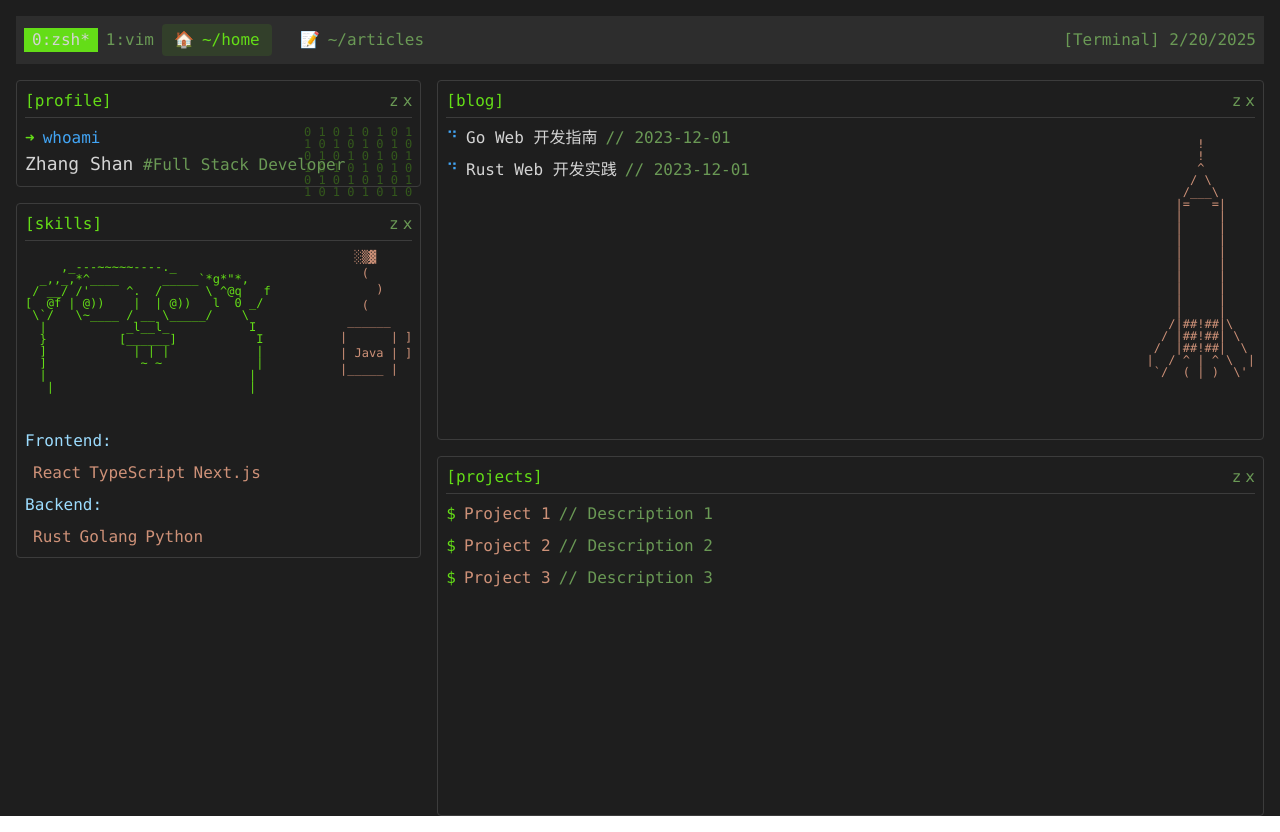
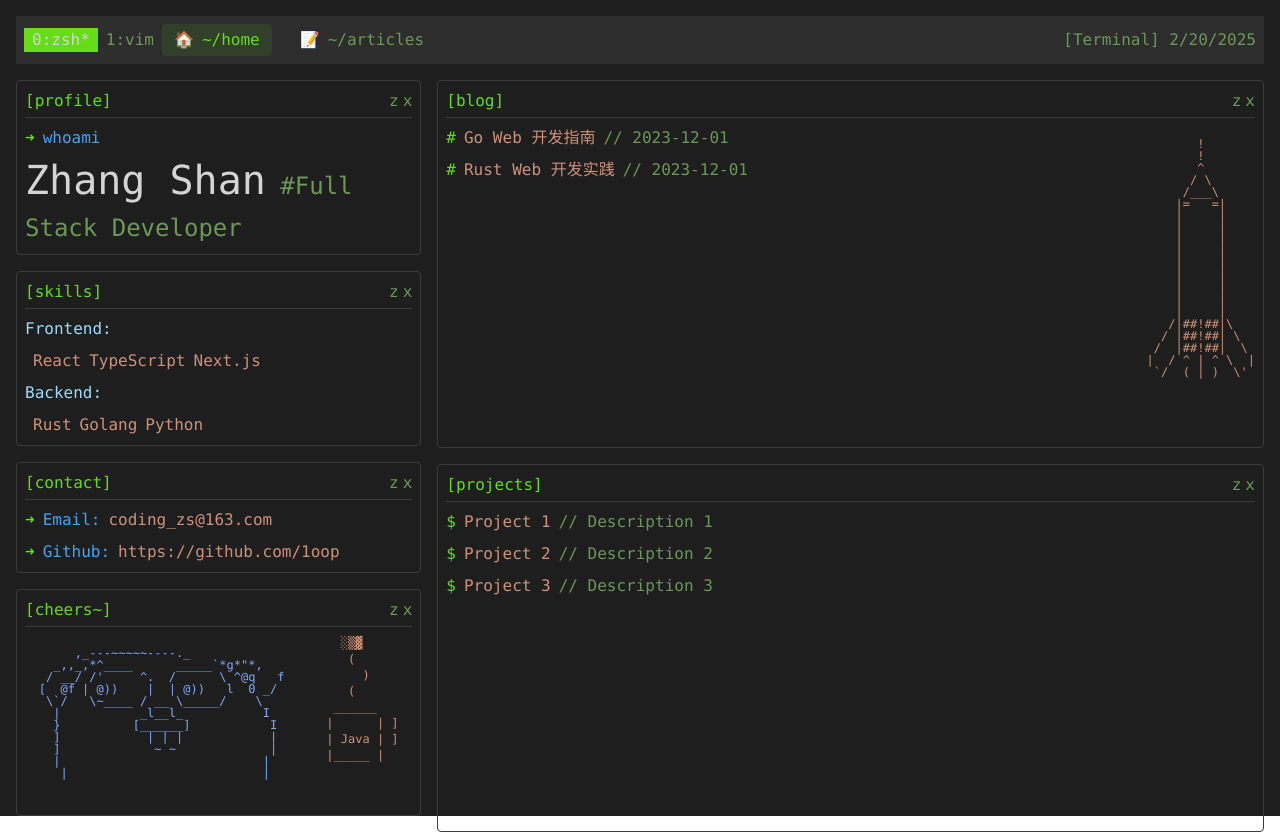
Before and after one commit to 1oop/1oop.github.io, a Next.js app: page / in a window 1280 px wide. Built offline with nearby package versions, Linux system fonts and the light colour scheme.

Commit message:
add cheers

```diff
--- a/app/page.tsx
+++ b/app/page.tsx
@@ -1,54 +1,84 @@
-import Link from 'next/link';
-import TmuxPane, { TmuxLayout } from '../components/TmuxLayout';
-import { getArticleMetas } from '@/utils/articles';
-import { ComputerArt, GopherArt, RocketArt } from '@/components/AsciiArt';
-import { MatrixRain, LoadingSpinner, CoffeeSteam } from '@/components/AnimatedAscii';
-import { SkillTag } from '@/components/SkillTag';
+import Link from "next/link";
+import TmuxPane, { TmuxLayout } from "../components/TmuxLayout";
+import { getArticleMetas } from "@/utils/articles";
+import { GopherArt, RocketArt } from "@/components/AsciiArt";
+import { CoffeeSteam } from "@/components/AnimatedAscii";
+import { SkillTag } from "@/components/SkillTag";
 
 export default async function Home() {
   const articles = await getArticleMetas();
-  const frontendSkills = ['React', 'TypeScript', 'Next.js'];
-  const backendSkills = ['Rust', 'Golang', 'Python'];
+  const frontendSkills = ["React", "TypeScript", "Next.js"];
+  const backendSkills = ["Rust", "Golang", "Python"];
 
   return (
     <TmuxLayout>
       <div className="grid grid-cols-12 gap-4 h-[calc(100vh-80px)]">
         {/* 左侧面板 - 个人信息和技能 */}
         <div className="col-span-12 md:col-span-4 space-y-4">
+
+          {/* 个人信息 */}
           <TmuxPane title="profile">
             <div className="text-[#d4d4d4] space-y-2 relative">
-              <MatrixRain className="absolute top-0 right-0" />
               <div className="relative">
                 <div className="flex gap-2">
                   <span className="text-[#64dd17]">➜</span>
                   <span className="text-[#42a5f5]">whoami</span>
                 </div>
                 <div>
-                  <span className="text-lg">Zhang Shan</span>
-                  <span className="text-[#6a9955]">  #Full Stack Developer</span>
+                  <span className="text-[2.5em]">Zhang Shan</span>
+                  <span className="text-[#6a9955] text-[1.5em]">
+                    {" "}
+                    #Full Stack Developer
+                  </span>
                 </div>
               </div>
             </div>
           </TmuxPane>
 
+          {/* 技能 */}
           <TmuxPane title="skills">
             <div className="space-y-2">
-              <div className="flex justify-between">
-                <GopherArt className="mb-4 hidden md:block" />
-                <CoffeeSteam className="hidden md:block" />
-              </div>
               <div className="text-[#9cdcfe]">Frontend:</div>
               <div className="ml-2 flex flex-wrap gap-2">
-                {frontendSkills.map(skill => (
+                {frontendSkills.map((skill) => (
                   <SkillTag key={skill} name={skill} />
                 ))}
               </div>
               <div className="text-[#9cdcfe]">Backend:</div>
               <div className="ml-2 flex flex-wrap gap-2">
-                {backendSkills.map(skill => (
+                {backendSkills.map((skill) => (
                   <SkillTag key={skill} name={skill} />
                 ))}
               </div>
+            </div>
+          </TmuxPane>
+
+          {/* 联系方式 */}
+          <TmuxPane title="contact">
+            <div className="space-y-2">
+              <div className="flex items-center gap-2">
+                <span className="text-[#64dd17]">➜</span>
+                <span className="text-[#42a5f5]">Email:</span>
+                <span className="text-[#ce9178] hover:text-[#64dd17]">coding_zs@163.com</span>
+              </div>
+              <div className="flex items-center gap-2">
+                <span className="text-[#64dd17]">➜</span>
+                <span className="text-[#42a5f5]">Github:</span>
+                <Link
+                  href="https://github.com/1oop"
+                  className="text-[#ce9178] hover:text-[#64dd17]"
+                >
+                  <span>https://github.com/1oop</span>
+                </Link>
+              </div>
+            </div>
+          </TmuxPane>
+
+          {/* 干杯！ */}
+          <TmuxPane title="cheers~">
+            <div className="flex justify-around">
+              <GopherArt className="mb-4 hidden md:block" />
+              <CoffeeSteam className="hidden md:block" />
             </div>
           </TmuxPane>
         </div>
@@ -65,9 +95,11 @@ export default async function Home() {
                       href={`/articles/${article.slug}`}
                       className="flex items-center gap-2 hover:text-[#64dd17]"
                     >
-                      <LoadingSpinner />
-                      <span>{article.title}</span>
-                      <span className="text-[#6a9955]">{"//"} {article.date}</span>
+                      <span className="text-[#64dd17]">#</span>
+                      <span className="text-[#ce9178]">{article.title}</span>
+                      <span className="text-[#6a9955]">
+                        {"//"} {article.date}
+                      </span>
                     </Link>
                   ))}
                   {articles.length > 3 && (
@@ -91,7 +123,9 @@ export default async function Home() {
                 <div key={i} className="flex items-center gap-2">
                   <span className="text-[#64dd17]">$</span>
                   <span className="text-[#ce9178]">Project {i}</span>
-                  <span className="text-[#6a9955]">{"//"} Description {i}</span>
+                  <span className="text-[#6a9955]">
+                    {"//"} Description {i}
+                  </span>
                 </div>
               ))}
             </div>
--- a/components/AnimatedAscii.tsx
+++ b/components/AnimatedAscii.tsx
@@ -5,40 +5,17 @@ interface AnimatedAsciiProps {
   className?: string;
 }
 
-export const MatrixRain: React.FC<AnimatedAsciiProps> = ({ className }) => {
-  const [frame, setFrame] = useState(0);
-  const matrix = "10".split('');
-
-  useEffect(() => {
-    const timer = setInterval(() => {
-      setFrame(f => (f + 1) % 10);
-    }, 200);
-    return () => clearInterval(timer);
-  }, []);
-
-  return (
-    <pre className={`text-[#64dd17] text-xs leading-none opacity-30 ${className}`}>
-      {Array(6).fill(0).map((_, i) => (
-        <div key={i}>
-          {Array(8).fill(0).map((_, j) =>
-            matrix[(i + j + frame) % matrix.length]
-          ).join(' ')}
-        </div>
-      ))}
-    </pre>
-  );
-};
 
 export const LoadingSpinner: React.FC<AnimatedAsciiProps> = ({ className }) => {
   const [frame, setFrame] = useState(0);
-  const frames = ['⠋', '⠙', '⠹', '⠸', '⠼', '⠴', '⠦', '⠧', '⠇', '⠏'];
+  const frames = ['⠋', '⠙', '⠴', '⠦'];
 
   useEffect(() => {
     const timer = setInterval(() => {
       setFrame(f => (f + 1) % frames.length);
-    }, 100);
+    }, 150);
     return () => clearInterval(timer);
-  }, []);
+  }, [frames.length]);
 
   return (
     <span className={`text-[#42a5f5] inline-block ${className}`}>
@@ -65,7 +42,7 @@ export const CoffeeSteam: React.FC<AnimatedAsciiProps> = ({ className }) => {
       setFrame(f => (f + 1) % frames.length);
     }, 200);
     return () => clearInterval(timer);
-  }, []);
+  }, [frames.length]);
 
   return (
     <pre className={`text-[#ce9178] text-xs ${className}`}>
--- a/components/AsciiArt.tsx
+++ b/components/AsciiArt.tsx
@@ -3,7 +3,7 @@ interface AsciiArtProps {
 }
 
 export const GopherArt: React.FC<AsciiArtProps> = ({ className }) => (
-  <pre className={`text-[#64dd17] text-xs leading-none ${className}`}>
+  <pre className={`text-[#81a9ff] text-xs leading-none ${className}`}>
     {`
      ,_---~~~~~----._
   _,,_,*^____      _____\`*g*\"*,
@@ -20,20 +20,6 @@ export const GopherArt: React.FC<AsciiArtProps> = ({ className }) => (
   </pre>
 );
 
-export const ComputerArt: React.FC<AsciiArtProps> = ({ className }) => (
-  <pre className={`text-[#42a5f5] text-xs leading-none ${className}`}>
-    {`
-     .-------------------.
-     |.------------------.|
-     ||      1oop.dev    ||
-     ||                  ||
-     ||        []        ||
-     ||                  ||
-     |'------------------'|
-     \`-------------------'
-    `}
-  </pre>
-);
 
 export const RocketArt: React.FC<AsciiArtProps> = ({ className }) => (
   <pre className={`text-[#ce9178] text-xs leading-none ${className}`}>
--- a/components/SkillTag.tsx
+++ b/components/SkillTag.tsx
@@ -1,31 +1,17 @@
 "use client"
-import { useState } from 'react';
-import { TechLogos } from './TechLogos';
 
 interface SkillTagProps {
   name: string;
 }
 
 export const SkillTag: React.FC<SkillTagProps> = ({ name }) => {
-  const [isHovered, setIsHovered] = useState(false);
-
   return (
     <span
       className="relative inline-block cursor-pointer"
-      onMouseEnter={() => setIsHovered(true)}
-      onMouseLeave={() => setIsHovered(false)}
     >
       <span className="text-[#ce9178] hover:text-[#64dd17] transition-colors">
         {name}
       </span>
-
-      {isHovered && (
-        <pre className="absolute z-10 -top-24 left-1/2 -translate-x-1/2
-                       bg-[#1e1e1e] border border-[#3c3c3c] p-2 rounded
-                       text-[#64dd17] text-xs whitespace-pre">
-          {TechLogos[name]}
-        </pre>
-      )}
     </span>
   );
 };
```
